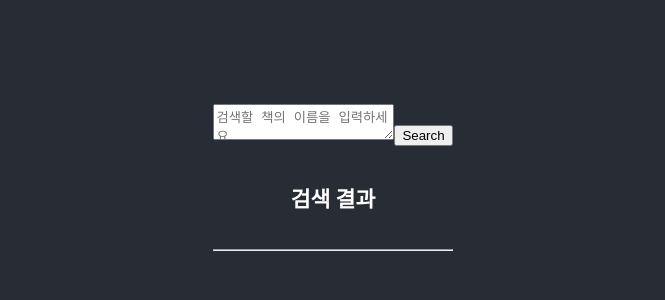
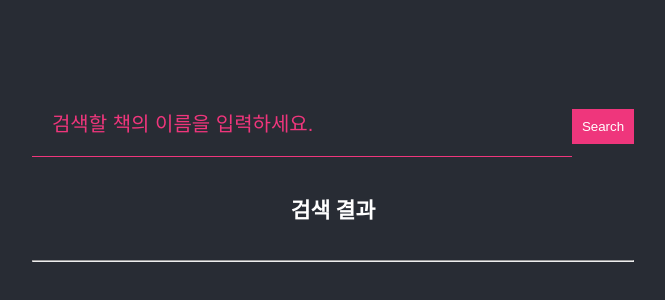
Before and after one commit to 0JIEUN0/React-BookPage, a React (Create React App) app: page / in a window 1280 px wide. Shown: the part 216-516 px from the top of the page, without its empty margins (307-972 px from the left). Built offline with nearby package versions, Linux system fonts and the light colour scheme.

Commit message:
Change UI (main color: EF367C)

```diff
--- a/src/App.css
+++ b/src/App.css
@@ -1,16 +1,5 @@
 .App {
   text-align: center;
-}
-
-.App-logo {
-  height: 40vmin;
-  pointer-events: none;
-}
-
-@media (prefers-reduced-motion: no-preference) {
-  .App-logo {
-    animation: App-logo-spin infinite 20s linear;
-  }
 }
 
 .App-header {
@@ -24,15 +13,25 @@
   color: white;
 }
 
-.App-link {
-  color: #61dafb;
+.query {
+  padding: 20px;
+  min-width: 500px;
+  background: transparent;
+  border: 0;
+  outline: 0;
+  color: white;
+  font-size: 20px;
+  box-shadow:
+    0px 1px 0 #EF367C;
+}
+.query::placeholder {
+  color: #EF367C;
 }
 
-@keyframes App-logo-spin {
-  from {
-    transform: rotate(0deg);
-  }
-  to {
-    transform: rotate(360deg);
-  }
+.queryBtn {
+  color: white;
+  background: #EF367C;
+  border: 0;
+  outline: 0;
+  padding: 10px;
 }
--- a/src/App.js
+++ b/src/App.js
@@ -88,10 +88,11 @@ function Search() {
 
   return (
     <div className="inputQuery">
-      <textarea className="query"
+      <input className="query"
         type="text" placeholder="검색할 책의 이름을 입력하세요."
-        value={query} onChange={(e)=> {setQuery(e.target.value)}} >
-      </textarea>
+        value={query} onChange={(e)=> {setQuery(e.target.value)}}
+        onKeyPress={(e)=>{if(e.key === "Enter") searchQuery()}}>
+      </input>
       <button className="queryBtn" onClick={searchQuery}>Search</button>
 
       <h5>검색 결과</h5>
```
